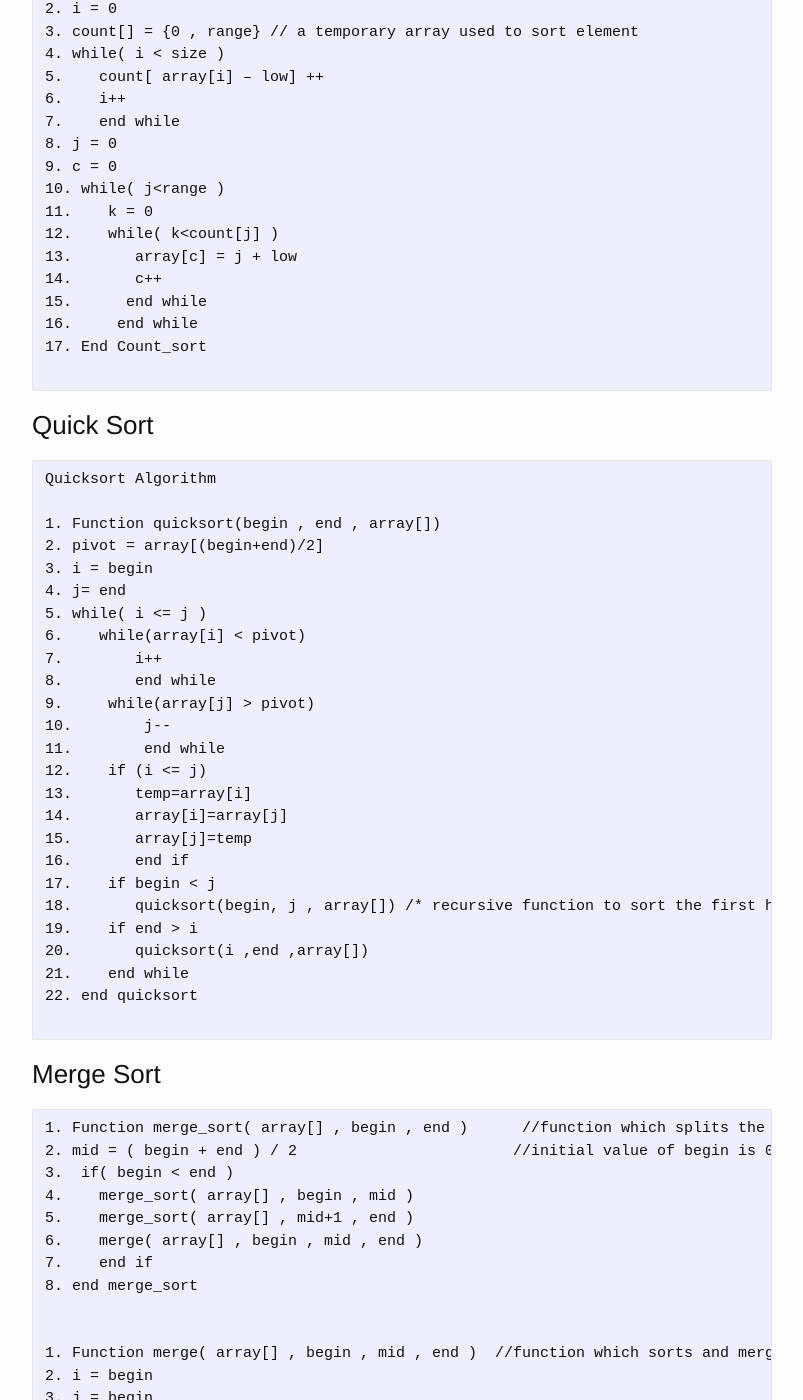
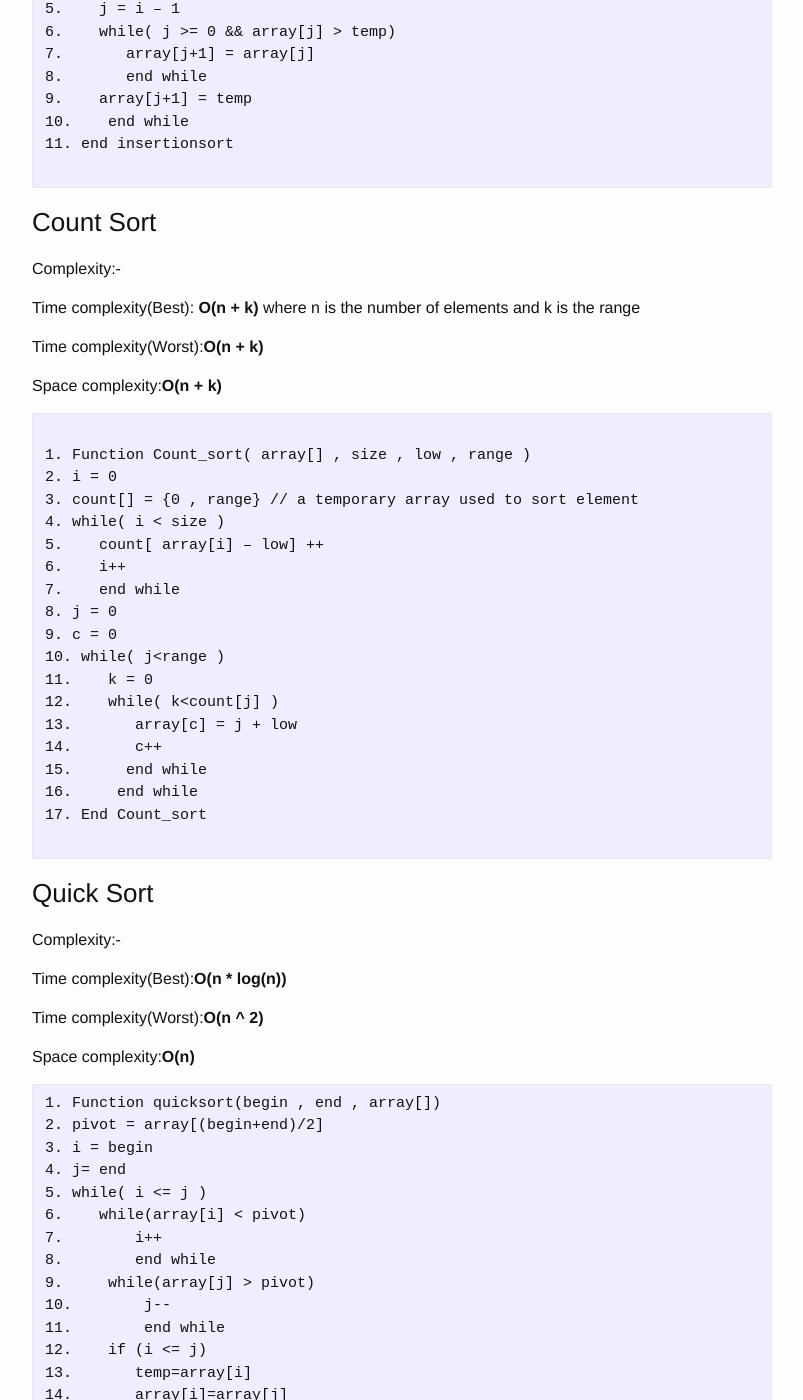
Before and after one commit to aarithmos/Algorithms, a Jekyll site: the page built from _posts/2016-11-25-Sorting.markdown, in a window 1280 px wide and 1400 px high, scrolled down 1317 px. Shown: the whole window, without its empty margins (238-1041 px from the left). Built offline with Jekyll 4.4.1, drawn with Linux system fonts in a browser that asks for light colours; some of the changed text lies outside the part shown.

Commit message:
Update 2016-11-25-Sorting.markdown

````diff
--- a/_posts/2016-11-25-Sorting.markdown
+++ b/_posts/2016-11-25-Sorting.markdown
@@ -4,7 +4,6 @@ title:  "Sorting Algorithms"
 author: "Bubble Insertion Selection Sort Quick Count Merge "
 permalink: /Sorting Algorithms/
 ---
-
 
 
 * [Bubble Sort](#bubble-sort)
@@ -19,6 +18,15 @@ permalink: /Sorting Algorithms/
 
 
 ### Bubble Sort
+
+Complexity:-
+
+Time complexity(Best): __O(n)__
+
+Time complexity(Worst): __O(n ^ 2)__
+
+Space complexity: __O(1)__
+
 
 ```
 
@@ -42,6 +50,14 @@ permalink: /Sorting Algorithms/
 
 ### Insertion Sort
 
+Complexity:-
+
+Time complexity(Best): __O(n)__
+
+Time complexity(Worst): __O(n ^ 2)__
+
+Space complexity: __O(1)__
+
 ```
 
 1. Function Insertionsort(array[] , size)
@@ -59,6 +75,14 @@ permalink: /Sorting Algorithms/
 ```
 
 ### Count Sort
+
+Complexity:-
+
+Time complexity(Best): __O(n + k)__ where n is the number of elements and k is the range
+
+Time complexity(Worst):__O(n + k)__
+
+Space complexity:__O(n + k)__
 
 ```
 
@@ -84,9 +108,15 @@ permalink: /Sorting Algorithms/
 
 ### Quick Sort
 
+Complexity:-
+
+Time complexity(Best):__O(n * log(n))__
+
+Time complexity(Worst):__O(n ^ 2)__
+
+Space complexity:__O(n)__
+
 ```
-Quicksort Algorithm
-
 1. Function quicksort(begin , end , array[])
 2. pivot = array[(begin+end)/2]
 3. i = begin
@@ -113,6 +143,14 @@ Quicksort Algorithm
 ```
 
 ### Merge Sort
+
+Complexity:-
+
+Time complexity(Best): __O(n * log(n))__
+
+Time complexity(Worst): __O(n * log(n))__
+
+Space complexity: __O(n)__
 
 ```
 1. Function merge_sort( array[] , begin , end )      //function which splits the array
@@ -162,4 +200,4 @@ Quicksort Algorithm
 
 [BACK TO THE TOP](#top)
 
- [![](/img/back.png)](/Search/)
+ [![](/img/back.png)](/search)
````
